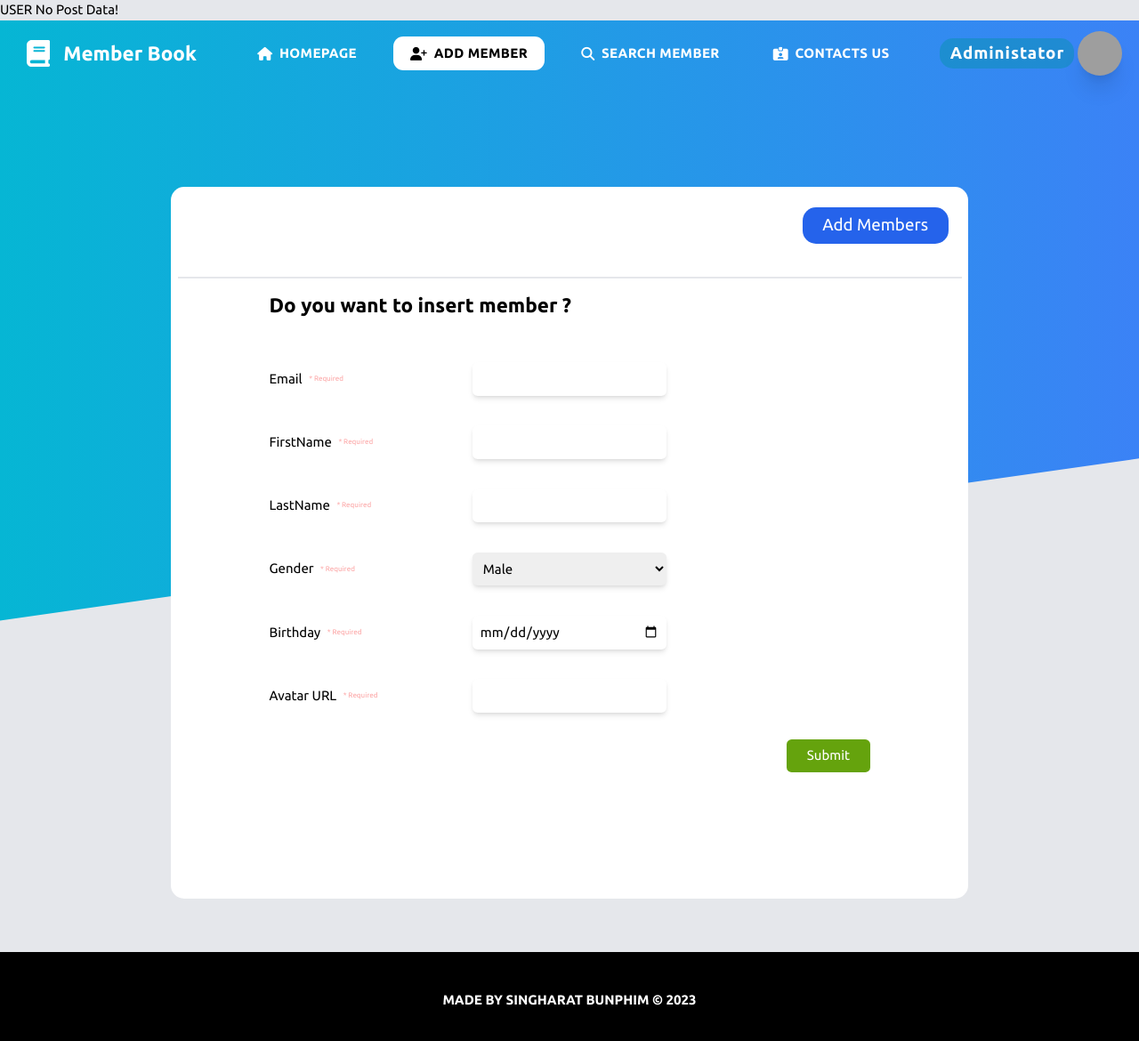
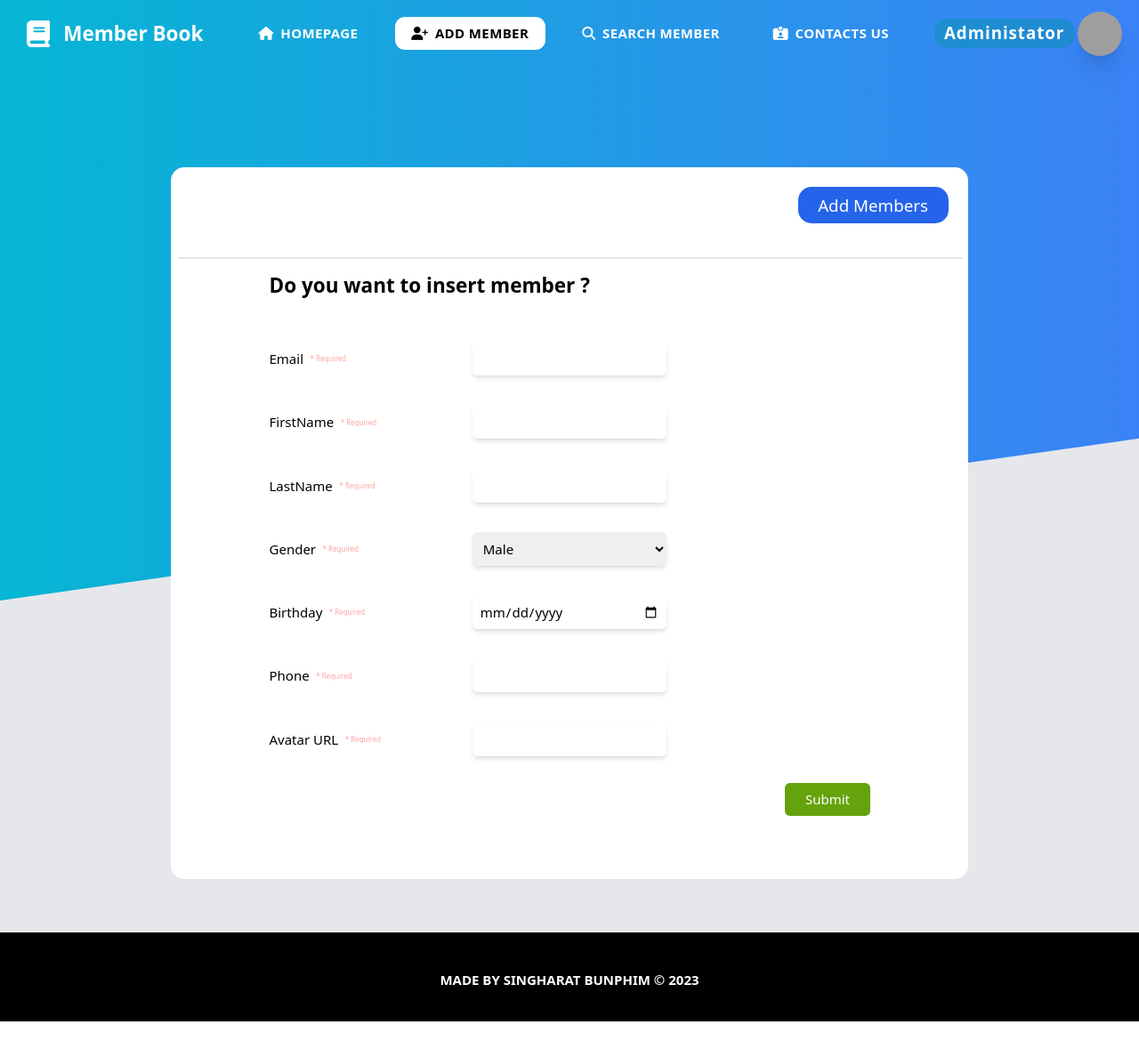
Before and after one commit to Singtodev/CSMSU-Member-Book, a PHP site: page /add.php in a window 1280 px wide. Shown: the whole page at 89% size. After the commit the page ends 1148 px from the top, so only its background shows below. Run offline with PHP 8.4, Linux system fonts and the light colour scheme; some libraries are stand-ins or nearby versions; grey boxes are pictures that could not be loaded.

Commit message:
add user process and add Sweet Alert

```diff
--- a/add.php
+++ b/add.php
@@ -6,31 +6,16 @@
     include("./services/useUserService.php");
     include_once('./components/cards/card_people.php');
     include_once('./components/navbar.php');
+    include_once('./services/useSweetAlert.php');
 
     $user_srv = new UseUserService($condb);
+    $sweet_srv = new UseSweetAlert();
     $activePage = 1;
     $navbar = new Navbar($activePage);
 
 
 
 
-    if(isset($_GET['email']) && isset($_GET['gender']) && isset($_GET['birthday']) && isset($_GET['fname']) && isset($_GET['lname']) && isset($_GET['avatar_url'])){
-        echo "<br />";
-        echo "User Post Data -> ";
-        print_r($_GET);
-        $user = array(
-            'email' => 'singharatbunphim@gmail.com',
-            'gender' => 'm',
-            'birthday' => '2001-01-20',
-            'fname' => 'Singharat',
-            'lname' => 'Bunphim',
-            'avatar_url' => 'This is a url picture'
-        );
-        print_r($user);
-
-    }else{
-        echo "USER No Post Data!";
-    }
 
 ?>
 
@@ -43,6 +28,7 @@
   <link rel="stylesheet" href="./styles/global.css">
   <title>Member Book</title>
   <script src="https://code.jquery.com/jquery-3.6.0.min.js"></script>
+  <script src="https://cdn.jsdelivr.net/npm/sweetalert2@11"></script>
   <link rel="stylesheet" href="https://cdnjs.cloudflare.com/ajax/libs/font-awesome/6.4.2/css/all.min.css" integrity="sha512-z3gLpd7yknf1YoNbCzqRKc4qyor8gaKU1qmn+CShxbuBusANI9QpRohGBreCFkKxLhei6S9CQXFEbbKuqLg0DA==" crossorigin="anonymous" referrerpolicy="no-referrer" />
 </head>
 <body class="bg-gray-200">
@@ -190,6 +176,16 @@
                     <div class="mt-3">
                         <div class="group _input_group grid grid-cols-3 gap-x-3">
                             <div class="flex gap-x-2 flex-row  justify-start items-center py-2">
+                                <div class="text-md">Phone</div>
+                                <div class="text-[8px] text-red-300">* Required</div>
+                            </div>
+                            <input type="text" required name="phone" minLength="0" maxLength="10" required class="cols-span-3 w-full shadow-md outline-none px-3 py-1 rounded-md" />
+                        </div>
+                    </div>
+
+                    <div class="mt-3">
+                        <div class="group _input_group grid grid-cols-3 gap-x-3">
+                            <div class="flex gap-x-2 flex-row  justify-start items-center py-2">
                                 <div class="text-md">Avatar URL</div>
                                 <div class="text-[8px] text-red-300">* Required</div>
                             </div>
@@ -230,5 +226,50 @@
 
 </div>
 
+<?php
+
+if(isset($_GET['phone']) && isset($_GET['email']) && isset($_GET['gender']) && isset($_GET['birthday']) && isset($_GET['fname']) && isset($_GET['lname']) && isset($_GET['avatar_url'])){
+    $user = array(
+        'email' => $_GET['email'],
+        'gender' => $_GET['gender'],
+        'birthday' => $_GET['birthday'],
+        'fname' => $_GET['fname'],
+        'lname' => $_GET['lname'],
+        'avatar_url' => $_GET['avatar_url'],
+        'phone' => $_GET['phone']
+    );
+    $result = $user_srv->insertUserToDatabase($user);
+    if($result){
+        if($result['status'] == true){
+            $sweet_srv->showPopUpSuccess("Insert Member Success");
+            echo '<script>';
+            echo 'setTimeout(function() {
+                window.location.href = "index.php";
+            }, 3000)'; // 3000 milliseconds = 3 seconds
+            echo '</script>';
+            die();
+        }else{
+            $sweet_srv->showPopUpFailed("Insert Member Failed");
+            echo '<script>';
+            echo 'setTimeout(function() {
+                window.location.href = "add.php";
+            }, 3000)'; // 3000 milliseconds = 3 seconds
+            echo '</script>';
+            die();
+        }
+
+    }
+
+
+
+
+    //set default store data
+
+
+
+}
+
+?>
+
 </body>
 </html>
--- a/components/cards/card_people.php
+++ b/components/cards/card_people.php
@@ -9,9 +9,10 @@ class CardPeople {
     private $birth_day;
     private $image;
     private $email;
+    private $phone;
 
 
-    public function __construct($number ,$email , $gender, $birth_day ,$firstName, $lastName, $age , $image) {
+    public function __construct($number ,$email , $gender, $birth_day ,$firstName, $lastName, $age , $image , $phone) {
         $this->firstName = $firstName;
         $this->lastName = $lastName;
         $this->age = $age;
@@ -20,17 +21,22 @@ class CardPeople {
         $this->birth_day = $birth_day;
         $this->image = $image;
         $this->email = $email;
+        $this->phone = $phone;
     }
 
 
 
     public function buildCard() {
-        $html = '<div class="w-full hover:scale-95 cursor-pointer transition-all duration-300 bg-white h-auto border-b border-b-2  py-6 grid grid-cols-8 ">';
+
+        $more_name =  $this->firstName. ' ' . $this->lastName;
+
+        $html = '<div class="w-full hover:scale-95 cursor-pointer transition-all duration-300 bg-white h-auto border-b border-b-2  py-6 grid grid-cols-9 ">';
         $html .=    '<div class="flex items-center px-4 xl:px-6">';
         $html .= "<div class='avatar w-[60px] h-[60px] bg-gray-500 rounded-full object-cover bg-center shadow-sm bg-cover' style='background-image: url(" . $this->image . ")'></div>";
         $html .=    '</div>';
         $html .=    '<div class="flex items-center text-slate-600 tracking-wide lg:text-md whitespace-nowrap">'.$this->number.'</div>';
-        $html .=    '<div class="flex items-center text-slate-600 tracking-wide lg:text-md whitespace-nowrap">'.$this->firstName. ' ' . $this->lastName .'</div>';
+        $html .=    '<div class="flex items-center text-slate-600 tracking-wide lg:text-md whitespace-nowrap">'.((strlen($this->firstName) + strlen($this->lastName)) >= 15 ? substr($more_name ,0 , 15)."..." : $more_name) .'</div>';
+        $html .=    '<div class="flex items-center text-slate-600 tracking-wide flex justify-center lg:text-md whitespace-nowrap">'.$this->phone.'</div>';
         $html .=    '<div class="flex items-center text-slate-600 tracking-wide flex justify-center lg:text-md whitespace-nowrap">'.$this->age.'</div>';
         $html .=    '<div class="flex items-center text-slate-600 tracking-wide lg:text-md whitespace-nowrap">'.$this->birth_day.'</div>';
         $html .=    '<div class="flex items-center text-slate-600 tracking-wide lg:text-md whitespace-nowrap col-span-2">'.$this->email.'</div>';
--- /dev/null
+++ b/services/useSweetAlert.php
@@ -0,0 +1,37 @@
+<?php
+
+    class UseSweetAlert{
+
+
+
+        public function __construct(){
+
+        }
+
+
+        public function ShowPopUpSuccess($message){
+            echo '<script language="javascript">';
+            echo 'Swal.fire({
+                icon: "success",
+                title: "Thank you...",
+                text: "'.$message.'!",
+              })';
+            echo '</script>';
+        }
+
+        public function ShowPopUpFailed($message){
+            echo '<script language="javascript">';
+            echo 'Swal.fire({
+                icon: "error",
+                title: "Oops...",
+                text: "'.$message.'!",
+              })';
+            echo '</script>';
+        }
+
+
+    }
+
+
+
+?>
--- a/services/useUserService.php
+++ b/services/useUserService.php
@@ -9,24 +9,41 @@ class UseUserService {
 
 
     public function insertUserToDatabase($user){
-        $sql = "INSERT INTO members (m_email, m_gender, m_birthday, m_fname, m_lname, m_avatar_url) VALUES (?,?,?,?,?,?)";
+        $sql = "INSERT INTO members (m_email, m_gender, m_birthday, m_fname, m_lname, m_avatar_url,m_phone) VALUES (?,?,?,?,?,?,?)";
         $stmt = $this->db->prepare($sql);
-        $response = "";
+        $status = false;
 
-        if ($stmt) {
-            $stmt->bind_param("ssssss", $user['email'], $user['gender'], $user['birthday'], $user['fname'], $user['lname'], $user['avatar_url']);
+        // Bind parameters with appropriate data types
+
+        $stmt->bind_param("sssssss", $user['email'], $user['gender'], $user['birthday'], $user['fname'], $user['lname'], $user['avatar_url'],$user['phone']);
+
+        // Execute the statement
+
+        try {
+            // Execute the statement
             if ($stmt->execute()) {
-                $response = "ok pass"; // Insertion successful
+                if ($stmt->affected_rows === 1) {
+                    $response = "User data inserted successfully.";
+                    $status = true;
+                } else {
+                    $response = "No rows affected.";
+                }
             } else {
-                $response = "Something went wrong"; // Execution failed
+                $response = "Execution failed.";
             }
-            $stmt->close();
-        } else {
-            $response = "Something went wrong"; // Statement preparation failed
+        } catch (Exception $e) {
+            // Handle the exception
+            $response = "Exception: " . $e->getMessage();
+
         }
 
-        echo $response;
+        // Close the statement
+        $stmt->close();
 
+        return array(
+            'status' => $status,
+            'message' => $response
+        );
     }
 
     public function getAllUser() {
--- a/utils/search.php
+++ b/utils/search.php
@@ -18,7 +18,8 @@ if (isset($_GET['search'])) {
                 $row['m_fname'],
                 $row['m_lname'],
                 $row['m_age'],
-                $row['m_avatar_url']
+                $row['m_avatar_url'],
+                $row['m_phone']
             );
             echo $personCard->buildCard();
         }
```
Also changed, not shown: index.php (+13 -10 lines).
